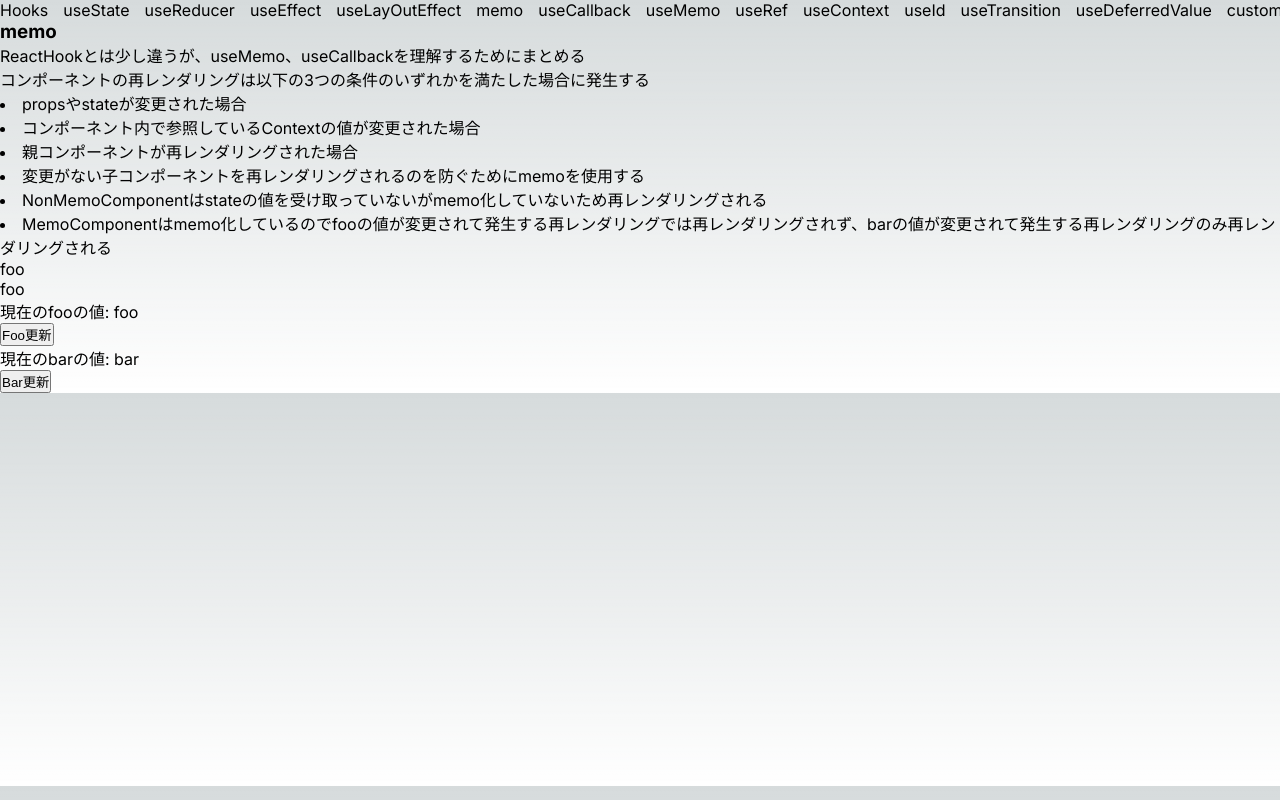
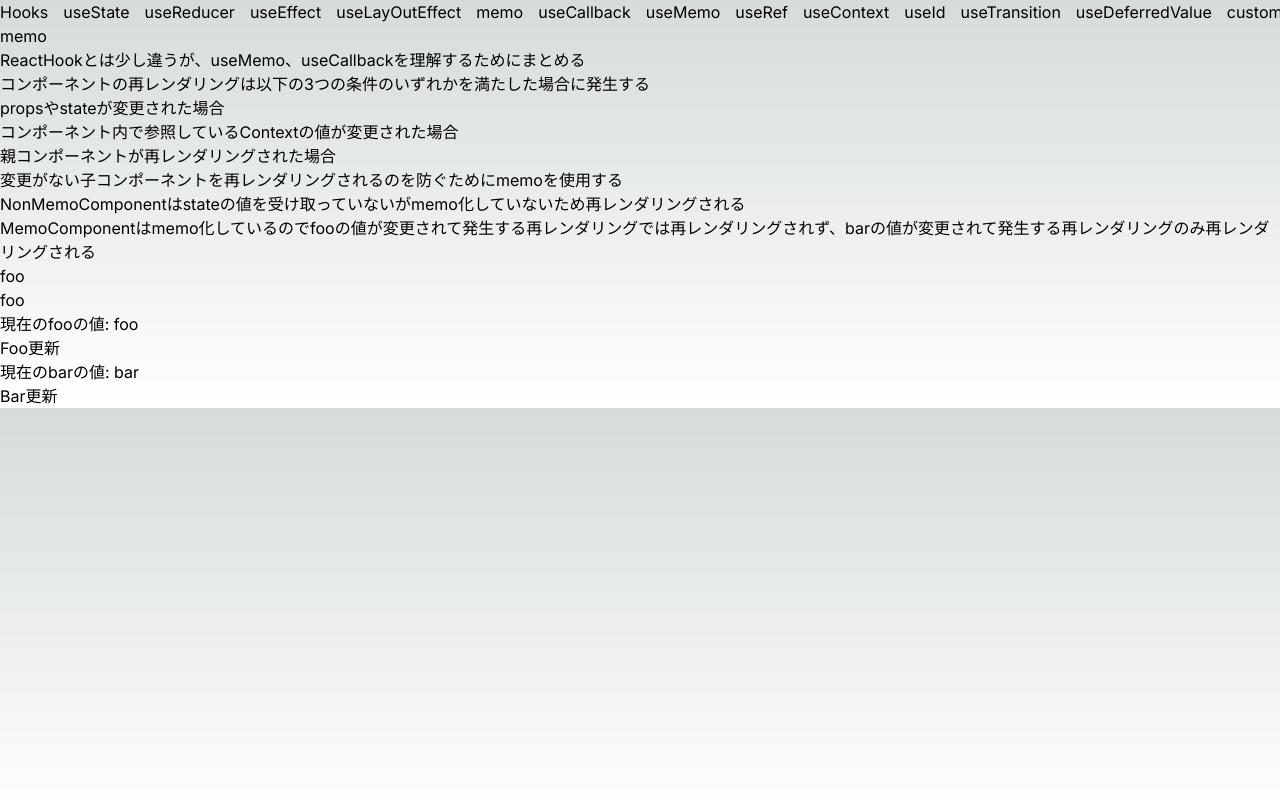
Before and after one commit to maeta187/NextJS-13, a Next.js app: page /hooks/memo in a window 1280 px wide. Built offline with nearby package versions, Linux system fonts and the light colour scheme.

Commit message:
🔧 : tailwindcssの設定

```diff
--- /dev/null
+++ b/postcss.config.js
@@ -0,0 +1,6 @@
+module.exports = {
+  plugins: {
+    tailwindcss: {},
+    autoprefixer: {},
+  },
+}
--- a/src/styles/globals.css
+++ b/src/styles/globals.css
@@ -1,3 +1,7 @@
+@tailwind base;
+@tailwind components;
+@tailwind utilities;
+
 :root {
   --max-width: 1100px;
   --border-radius: 12px;
--- /dev/null
+++ b/tailwind.config.js
@@ -0,0 +1,8 @@
+/** @type {import('tailwindcss').Config} */
+module.exports = {
+  content: ['./src/**/*.{js,ts,jsx,tsx,mdx}'],
+  theme: {
+    extend: {}
+  },
+  plugins: []
+}
```
